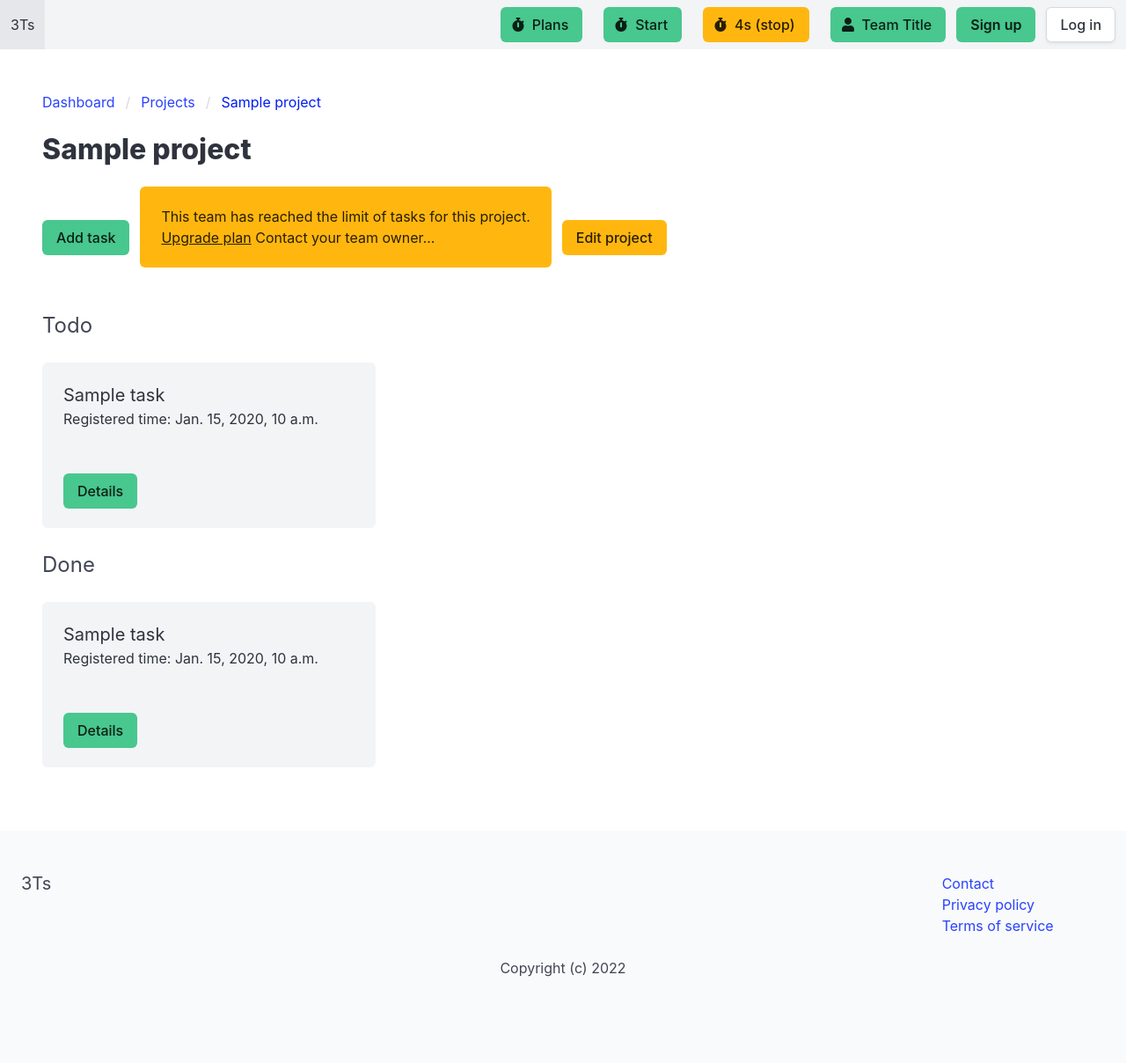
After one commit to ArtusU/3Ts, a Django app: template apps/project/templates/project/project.html in a window 1280 px wide. The commit adds this page. Shown: the whole page at 88% size. Run offline with Django 3.2, Linux system fonts and the light colour scheme; the template is opened without the code that fills it: most values are stand-ins (such as "Sample title", 1, 10 or a date in 2020); some libraries are stand-ins or nearby versions.

Commit message:
project detail view and template

```diff
--- /dev/null
+++ b/apps/project/templates/project/project.html
@@ -0,0 +1,145 @@
+{% extends 'core/base.html' %}
+
+{% block title %}{{ project.title }} | {% endblock %}
+
+{% block content %}
+    <div id="project-app">
+        <nav class="breadcrumb" aria-label="breadcrumbs">
+            <ul>
+                <li><a href="#">Dashboard</a></li>
+                <li><a href="{% url 'project:projects' %}">Projects</a></li>
+                <li class="is-active"><a href="{% url 'project:project' project.id %}" aria-current="page">{{ project.title }}</a></li>
+            </ul>
+        </nav>
+
+        <div class="columns">
+            <div class="column">
+                <h1 class="title">{{ project.title }}</h1>
+
+                <div class="buttons">
+                    <a @click="showAddTaskModal = !showAddTaskModal" class="button is-success">Add task</a>
+                    <div class="notification is-warning">
+                        This team has reached the limit of tasks for this project.<br>
+                            <a href="#">Upgrade plan</a>
+                            Contact your team owner...
+                    </div>
+                    <a href="#" class="button is-warning">Edit project</a>
+                </div>
+            </div>
+        </div>
+
+        {% if not tasks_todo and not tasks_done %}
+            <div class="columns">
+                <div class="column is-3">
+                    <div class="notification">
+                        <p>No tasks yet...</p>
+                    </div>
+                </div>
+            </div>
+        {% endif %}
+
+        <div class="columns is-multiline">
+            {% if tasks_todo %}
+                <div class="column is-12">
+                    <h2 class="is-size-4">Todo</h2>
+                </div>
+
+                {% for task in tasks_todo %}
+                    <div class="column is-4">
+                        <div class="notification">
+                            <h3 class="is-size-5">{{ task.title }}</h3>
+
+                            <p>Registered time: {{ task.registered_time }}</p>
+
+                            <hr>
+
+                            <a href="{% url 'project:task' project.id task.id %}" class="button is-success">Details</a>
+                        </div>
+                    </div>
+                {% endfor %}
+            {% endif %}
+
+            {% if tasks_done %}
+                <div class="column is-12">
+                    <h2 class="is-size-4">Done</h2>
+                </div>
+
+                {% for task in tasks_done %}
+                    <div class="column is-4">
+                        <div class="notification">
+                            <h3 class="is-size-5">{{ task.title }}</h3>
+
+                            <p>Registered time: {{ task.registered_time }}</p>
+
+                            <hr>
+
+                            <a href="{% url 'project:task' project.id task.id %}" class="button is-success">Details</a>
+                        </div>
+                    </div>
+                {% endfor %}
+            {% endif %}
+        </div>
+
+        <div class="modal" :class="{'is-active': showAddTaskModal }">
+            <div class="modal-background"></div>
+
+            <form method="post" action="." @submit="validateForm">
+                {% csrf_token %}
+
+                <div class="modal-card">
+                    <div class="modal-card-head">
+                        <p class="modal-card-title">Add task</p>
+                    </div>
+
+                    <div class="modal-card-body">
+                        <div class="field">
+                            <label>Title</label>
+                            <div class="control">
+                                <input type="text" name="title" id="id_title" v-model="title" class="input">
+                            </div>
+                        </div>
+
+                        <div class="notification is-danger" v-if="showError">
+                            The title field is missing!
+                        </div>
+                    </div>
+
+                    <footer class="modal-card-foot">
+                        <button class="button is-success">Submit</button>
+                        <button class="button" @click="showAddTaskModal = !showAddTaskModal">Cancel</button>
+                    </footer>
+                </div>
+            </form>
+        </div>
+    </div>
+{% endblock %}
+
+{% block scripts %}
+    <script>
+        const ProjectApp = {
+            data() {
+                return {
+                    showAddTaskModal: false,
+                    title: '',
+                    showError: false
+                }
+            },
+            delimiters: ['[[', ']]'],
+            methods: {
+                validateForm(e) {
+                    if (this.title) {
+                        return true
+                    }
+
+                    this.showError = true
+
+                    e.preventDefault()
+
+                    return false
+                }
+            }
+        }
+
+        Vue.createApp(ProjectApp).mount('#project-app')
+    </script>
+{% endblock %}
--- a/apps/project/templates/project/projects.html
+++ b/apps/project/templates/project/projects.html
@@ -28,7 +28,7 @@
 
                         <hr>
 
-                        <a href="#" class="button is-success">Details</a>
+                        <a href="{% url 'project:project' project.id %}" class="button is-success">Details</a>
                     </div>
                 </div>
             {% empty %}
--- a/apps/project/urls.py
+++ b/apps/project/urls.py
@@ -1,9 +1,10 @@
 from django.urls import path
 
-from .views import projects
+from .views import projects, project
 
 app_name = "project"
 
 urlpatterns = [
     path("", projects, name="projects"),
+    path('<int:project_id>/', project, name='project'),
 ]
```
Also changed, not shown: apps/project/views.py (+8 -0 lines).
